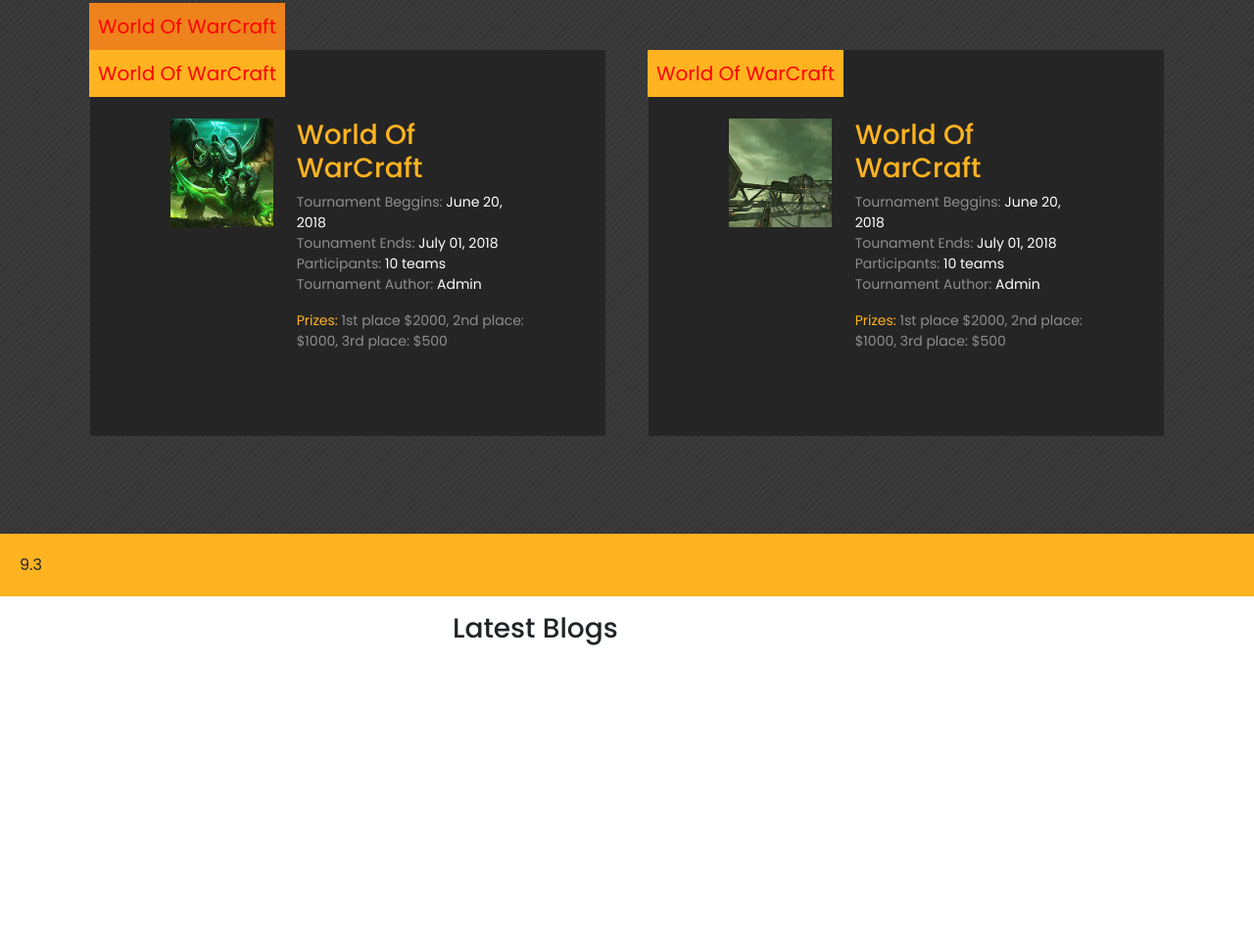
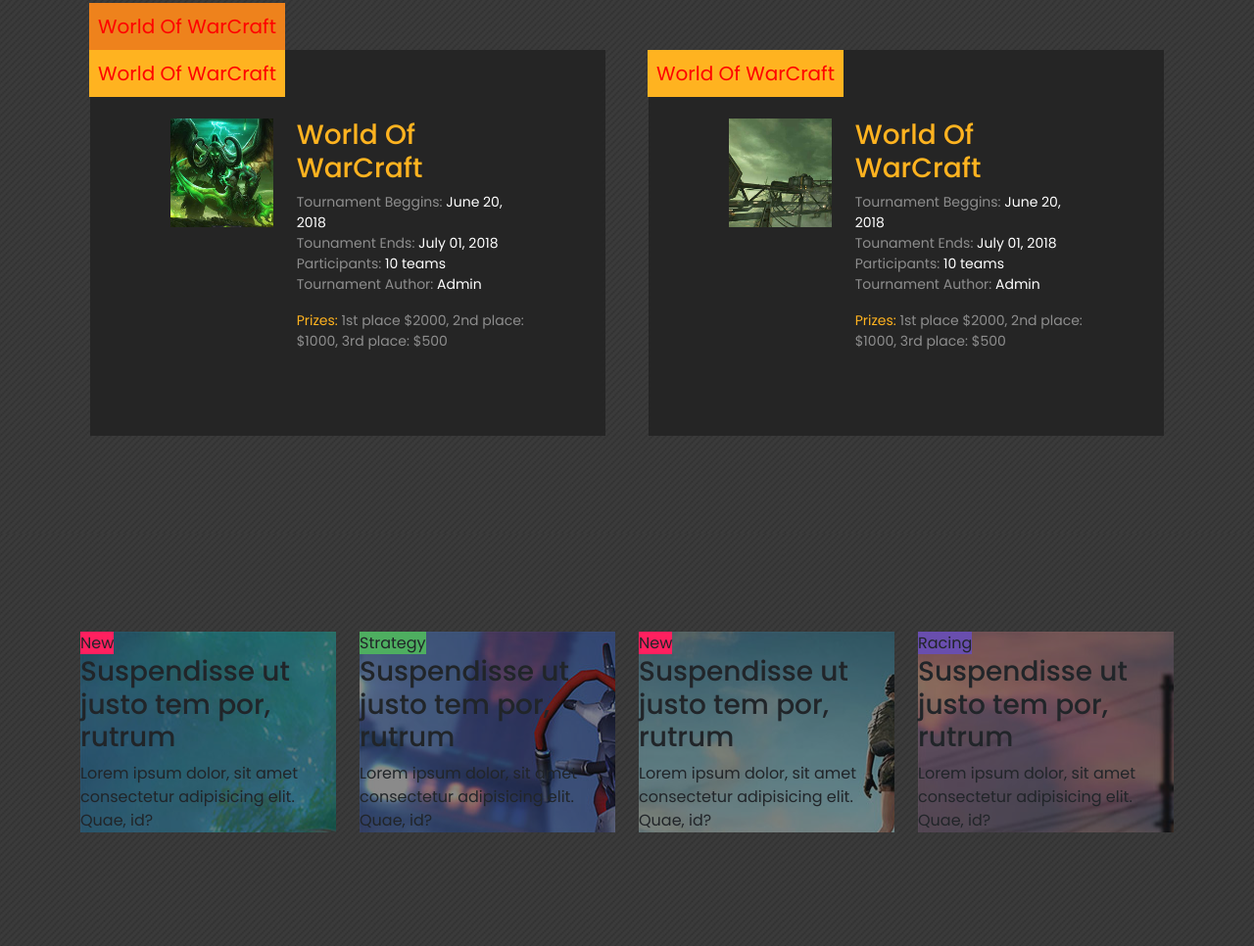
Before and after one commit to NayakVandana/raffwork, a plain HTML site: page index.html in a window 1280 px wide. Shown: the part 2391-3357 px from the top of the page at 98% size. Before the commit the page ends 3058 px from the top, so only its background shows below. Drawn offline with nearby package versions, Linux system fonts and the light colour scheme.

Commit message:
fourth save

```diff
--- a/css/style.css
+++ b/css/style.css
@@ -170,6 +170,7 @@ nav .icon
 {
     background-image: url("../img/section5bg.png");
     background-size: cover;
+    background-position: center;
     background-repeat: no-repeat;
     padding:200px 0px;
     background-color: #EEF2F6;
@@ -263,6 +264,8 @@ text-align: center;
     color:white;
     font-size: 14px;
 }
+
+
 #section6 span
 {
     color:rgba(180, 180, 180, 0.733);
@@ -312,6 +315,12 @@ display: inline-block;
    padding: 9px 9px;
    margin-left: 9px;
 }
+#section7{
+    background-image: url("../img/section6bg.png");
+    padding:100px 0px;
+}
+
+
 
 
 
--- a/index.html
+++ b/index.html
@@ -164,7 +164,7 @@
         </div>
     </div>
 
-
+<!-- section6 -->
     <div id="section6">
         <div class="container">
 
@@ -237,30 +237,65 @@
             </div>
         </div>
     </div>
+</div>
 
-    <p class="circle">9.3</p>
-    <footer>
-        <div class="container">
-            <div class="row">
-                <div class="col-lg-4">
 
-                </div>
-                <div class="col-lg-4">
-                    <h3>Latest Blogs</h3>
-                    <div class="row">
-                        <div class="col-lg-5">
 
-                        </div>
-                        <div class="col-lg-7">
+<!-- section7 -->
+<div id="section7">
+    <div class="container">
 
+        <div class="row">
+            <div class="col-lg-3">
+                <div class="box" style="background-image:url('img/section4img1.jpg') ;">
+                    <div class="overlay">
+                        <span style="background-color: #FF205F;">New</span>
+                        <div class="content">
+                            <h3>Suspendisse ut justo tem por, rutrum</h3>
+                            <p>Lorem ipsum dolor, sit amet consectetur adipisicing elit. Quae, id?</p>
                         </div>
                     </div>
                 </div>
-                <div class="col-lg-4">
-
+            </div>
+            <div class="col-lg-3">
+                <div class="box" style="background-image:url('img/section4img2.jpg') ;">
+                    <div class="overlay">
+                        <span style="background-color: #4EAE60;">Strategy</span>
+                        <div class="content">
+                            <h3>Suspendisse ut justo tem por, rutrum</h3>
+                            <p>Lorem ipsum dolor, sit amet consectetur adipisicing elit. Quae, id?</p>
+                        </div>
+                    </div>
+                </div>
+            </div>
+            <div class="col-lg-3">
+                <div class="box" style="background-image:url('img/section4img3.jpg') ;">
+                    <div class="overlay">
+                        <span style="background-color: #FF205F;">New</span>
+                        <div class="content">
+                            <h3>Suspendisse ut justo tem por, rutrum</h3>
+                            <p>Lorem ipsum dolor, sit amet consectetur adipisicing elit. Quae, id?</p>
+                        </div>
+                    </div>
+                </div>
+            </div>
+            <div class="col-lg-3">
+                <div class="box" style="background-image:url('img/section4img4.jpg') ;">
+                    <div class="overlay">
+                        <span style="background-color: #694EAE;">Racing</span>
+                        <div class="content">
+                            <h3>Suspendisse ut justo tem por, rutrum</h3>
+                            <p>Lorem ipsum dolor, sit amet consectetur adipisicing elit. Quae, id?</p>
+                        </div>
+                    </div>
                 </div>
             </div>
         </div>
+
+    </div>
+
+</div>
+
     </footer>
 </body>
 
```
